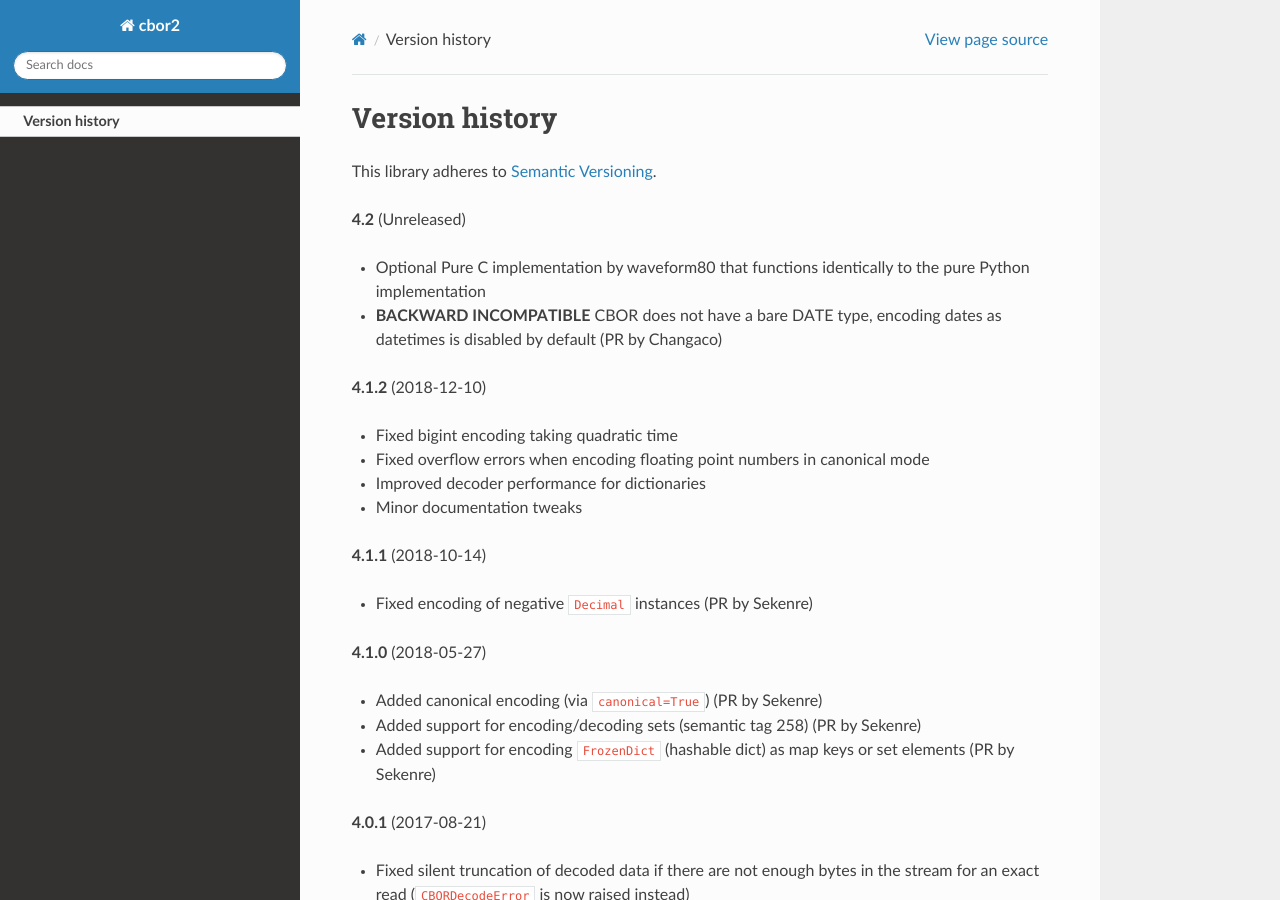
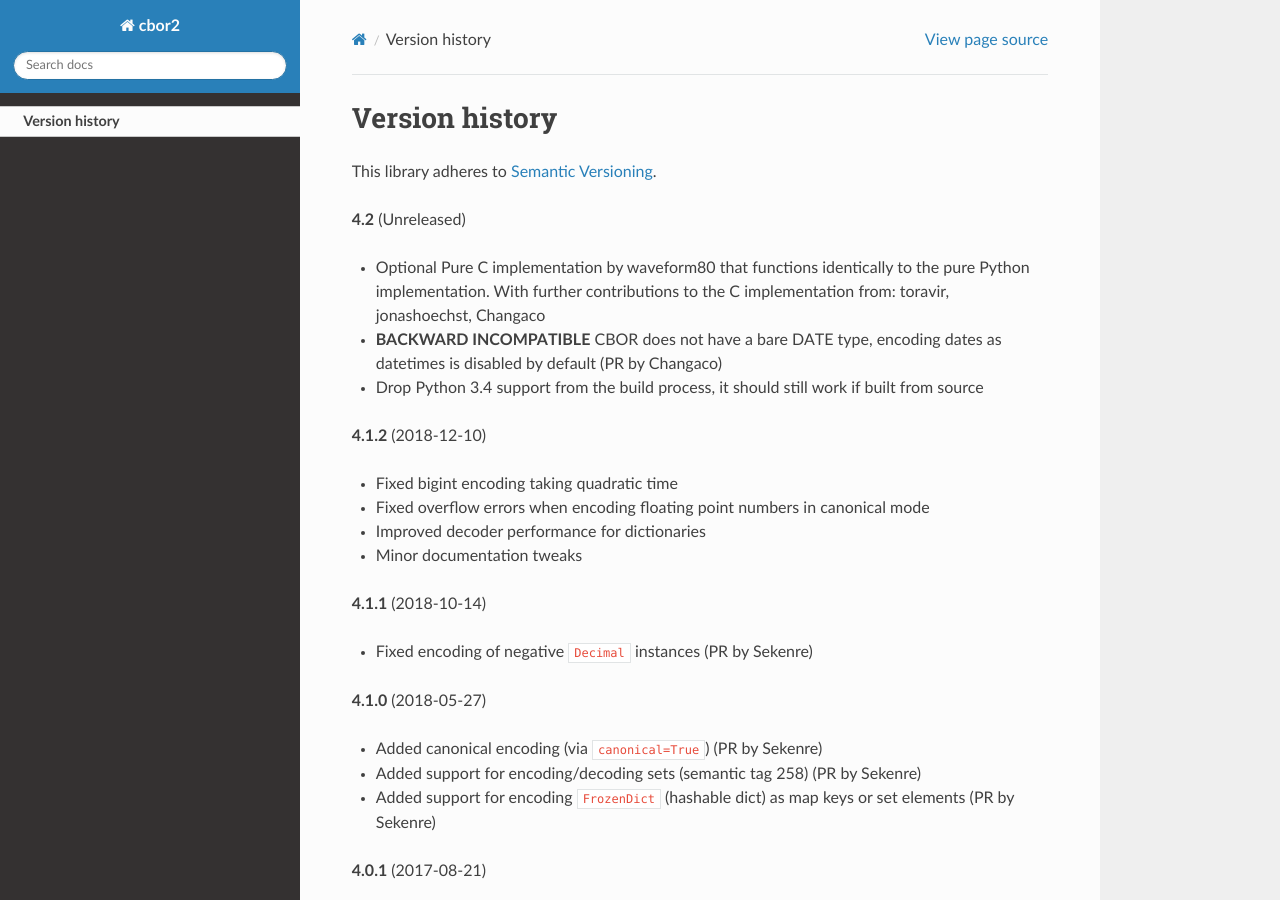
Before and after one commit to agronholm/cbor2, a Sphinx documentation site: the page built from docs/versionhistory.rst, in a window 1280 px wide and 900 px high. Built offline with Sphinx 7.4.7 and the Read the Docs theme 2.0.0, drawn with Linux system fonts in a browser that asks for light colours; pages that are not in the unit, such as notebooks, are missing from menus.

Commit message:
Remove cPython 3.4 from travis build and test

```diff
--- a/docs/versionhistory.rst
+++ b/docs/versionhistory.rst
@@ -6,9 +6,11 @@ This library adheres to `Semantic Versioning <http://semver.org/>`_.
 **4.2** (Unreleased)
 
 - Optional Pure C implementation by waveform80 that functions identically to the pure Python
-  implementation
+  implementation.
+  With further contributions to the C implementation from: toravir, jonashoechst, Changaco
 - **BACKWARD INCOMPATIBLE** CBOR does not have a bare DATE type, encoding dates as datetimes
   is disabled by default (PR by Changaco)
+- Drop Python 3.4 support from the build process, it should still work if built from source
 
 **4.1.2** (2018-12-10)
 
```
Also changed, not shown: .travis.yml.
